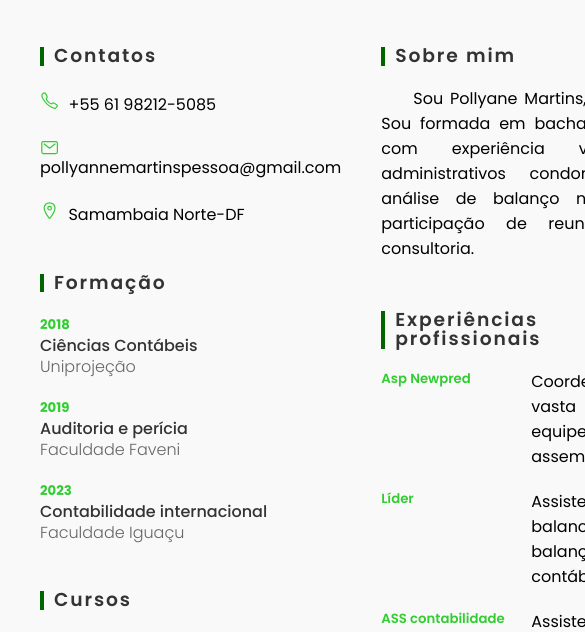
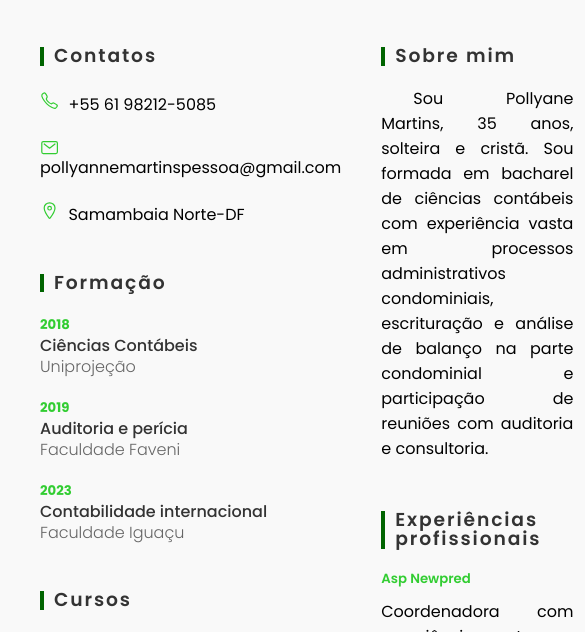
Before and after one commit to PollyanneM/Pollyanne-CV, a plain HTML site: page index.html in a window 390 px wide. Shown: the part 419-1051 px from the top of the page, 585 px wide, since content can reach past the window. Drawn offline with nearby package versions, Linux system fonts and the light colour scheme.

Commit message:
Add files via upload

```diff
--- a/CSS/style.css
+++ b/CSS/style.css
@@ -230,9 +230,9 @@ p{
     text-align: justify;
 }
 
-@media screen and (max-width: 600px){
+@media screen and (max-width: 900px){
     .sobre p{
-    width: 150%;
+    width: 120%;
     text-indent: 2em;
     text-align: justify;
     }
@@ -258,16 +258,18 @@ p{
     text-align: justify;
 }
 
-@media screen and (max-width: 600px){
-    .experiencias .box .texto p{
-    width: 220%;
+@media screen and (max-width: 900px){
+    .experiencias .box{
+    display: flex;
+    flex-direction: column;
+    width: 120%;
     text-align: justify;
     }
 }
 
-@media screen and (max-width: 600px){
+@media screen and (max-width: 900px){
     .habilidades .box{
-    width: 150%;
+    width: 120%;
     text-align: justify;
     }
 }
```
